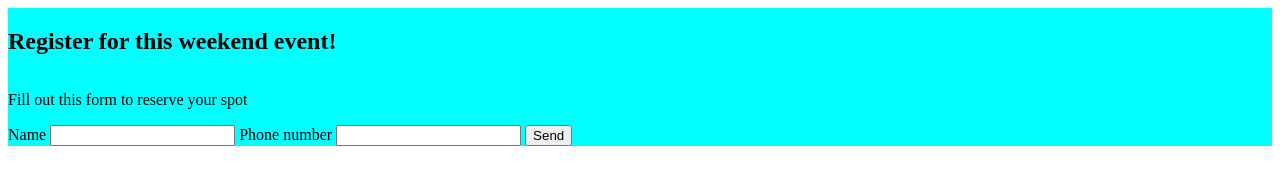
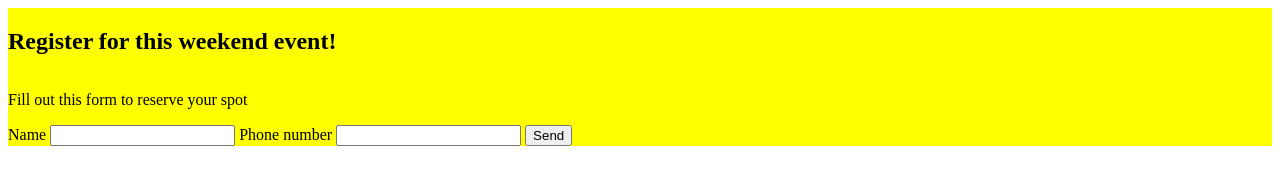
Before and after one commit to PQbiit/dep-lab, a website: page index.html in a window 1280 px wide. Drawn offline with Linux system fonts and the light colour scheme.

Commit message:
check css 8

```diff
--- a/index.html
+++ b/index.html
@@ -8,7 +8,7 @@
     <title>BBQ Weekend</title>
 </head>
 <body>
-    <div id="center-div" style="background-color: aqua;">
+    <div id="center-div">
         <h2>Register for this weekend event!</h2>
         <p>Fill out this form to reserve your spot</p>
         <form>
```
